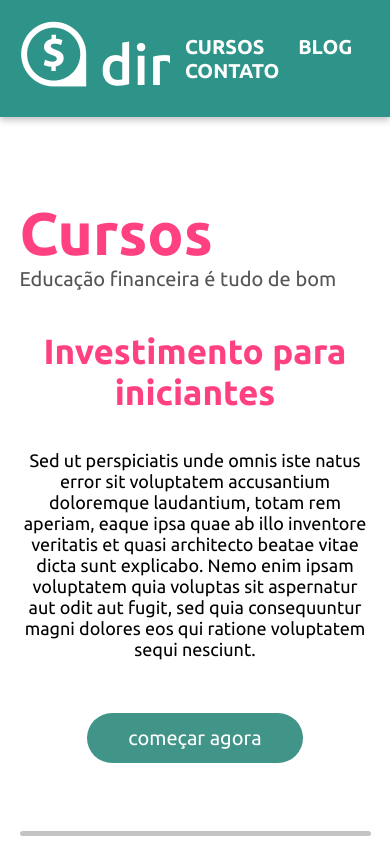
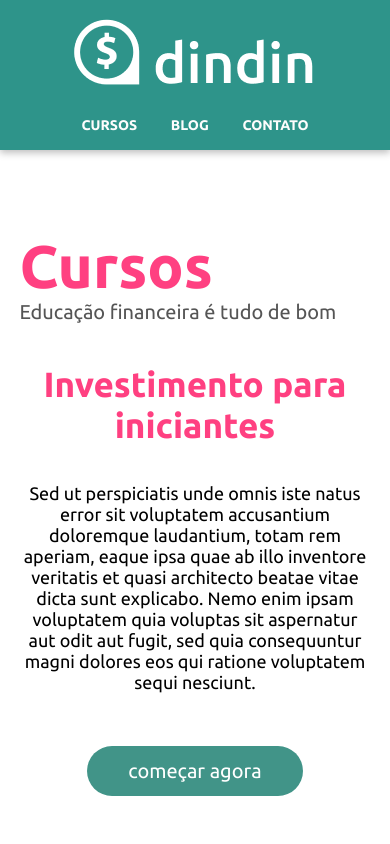
Before and after one commit to HudsonMenezes/Desafio1-Dindin-GamaAcademy, a plain HTML site: page cursos.html in a window 390 px wide. Shown: the top 844 px of the page. Drawn offline with Linux system fonts and the light colour scheme.

Commit message:
updates before merging

```diff
--- a/style.css
+++ b/css/estilos1e2.css
@@ -64,7 +64,8 @@ header .nav-container nav a{
   color: #FDFDFD;
   font-size: 20px;
   font-weight: 700;
-  margin: 15px;
+  /* margin: 15px; */
+  padding: 15px;
   transition: all 0.3s ease;
 }
 
@@ -510,6 +511,17 @@ main{
     width: 270px;
   }
 
+  header{
+    height: 150px;
+  }
+  header .nav-container{
+    flex-direction: column;
+    justify-content: space-evenly;
+  }
+  header .nav-container nav a{
+    font-size: 14px;
+  }
+
             /* Página Cursos */
 
   .cursos-container .curso-options{
@@ -517,17 +529,6 @@ main{
     text-align: center;
   }
   .cursos-container .curso-options img{
-    display: none;
-  }
-}
-
-@media (max-width:430px){
-  .talk-about-us .grid-section{
-    grid-template-columns: 250px;
-    grid-template-rows: repeat(4, auto);
-    text-align: center;
-  }
-  .talk-about-us .container .grid-section .grid img{
     display: none;
   }
 }
@@ -545,3 +546,14 @@ main{
     width: 260px;
   }
 }
+
+@media (max-width:430px){
+  .talk-about-us .grid-section{
+    grid-template-columns: 250px;
+    grid-template-rows: repeat(4, auto);
+    text-align: center;
+  }
+  .talk-about-us .container .grid-section .grid img{
+    display: none;
+  }
+}
--- a/cursos.html
+++ b/cursos.html
@@ -14,7 +14,7 @@
     />
     <meta name="Author" content="Grupo 8 Desafio 1 XP45 Gama Academy" />
     <!-- Link para o CSS -->
-    <link rel="stylesheet" href="style.css" />
+    <link rel="stylesheet" href="./css/estilos1e2.css" />
     <title>Dindin - Educação Financeira ao seu alcançe</title>
   </head>
   <body>
```
Also changed, not shown: index.html (+1 -1 lines).
